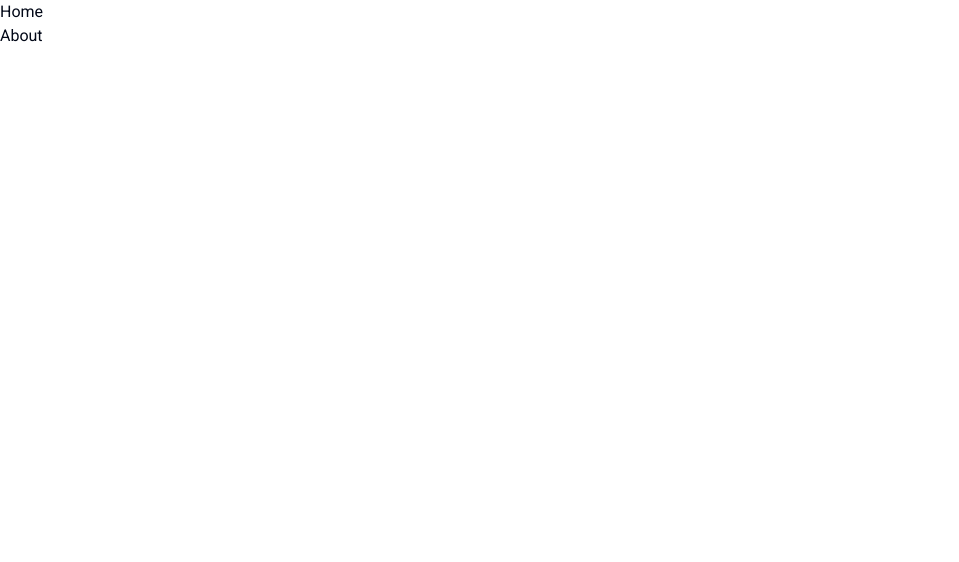
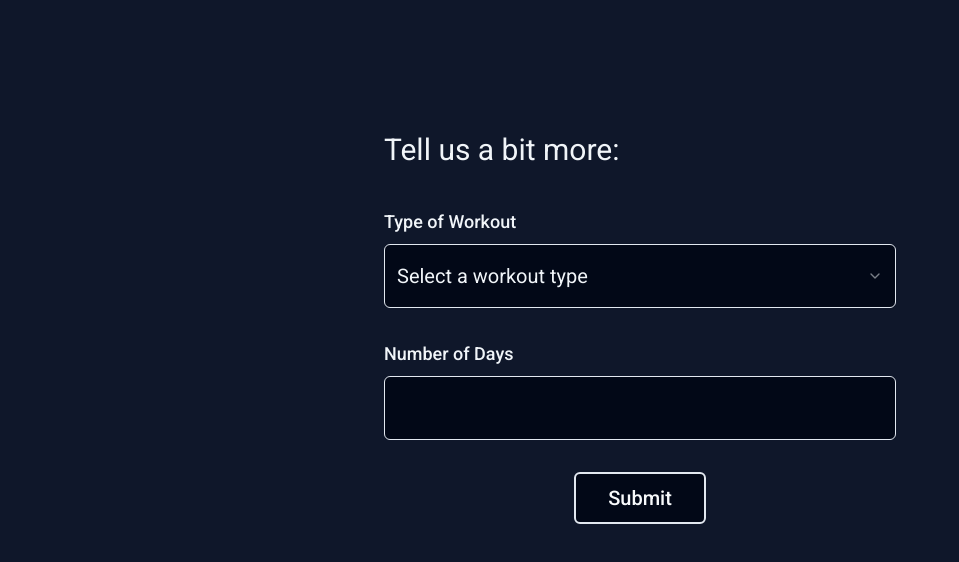
Before and after one commit to m1del/code4change, a React (Vite) app: page /Options in a window 1280 px wide. Before the commit this address had no page. Shown: the top 562 px of the page, without its empty margins (0-959 px from the left). Built offline with nearby package versions, Linux system fonts and the light colour scheme.

Commit message:
Options Form

```diff
--- a/package.json
+++ b/package.json
@@ -12,6 +12,7 @@
   "dependencies": {
     "@hookform/resolvers": "^3.3.4",
     "@radix-ui/react-label": "^2.0.2",
+    "@radix-ui/react-select": "^2.0.0",
     "@radix-ui/react-slot": "^1.0.2",
     "class-variance-authority": "^0.7.0",
     "clsx": "^2.1.0",
--- a/src/App.tsx
+++ b/src/App.tsx
@@ -3,38 +3,13 @@
 import Start from "./components/StartMenu/Start";
 import Options from "./components/OptionMenu/Options";
 
-const Home = () => (
-  <div>
-    <h2>Home Page</h2>
-    <Button>Home Button</Button>
-  </div>
-);
-
-const About = () => (
-  <div>
-    <h2>About Page</h2>
-    <Button>About Button</Button>
-  </div>
-);
-
 export default function App() {
   return (
     <Router>
-      <div>
-        <nav>
-          <ul>
-            <li>
-              <Link to="/">Home</Link>
-            </li>
-            <li>
-              <Link to="/about">About</Link>
-            </li>
-          </ul>
-        </nav>
-
+      <div className="text-secondary h-screen flex items-center justify-center pb-36 bg-primary">
         <Routes>
-          <Route path="/" element={<Home />} />
-          <Route path="/about" element={<About />} />
+          <Route path="/" element={<Start />} />
+          <Route path="/Options" element={<Options />} />
         </Routes>
       </div>
     </Router>
--- a/src/components/OptionMenu/Options.tsx
+++ b/src/components/OptionMenu/Options.tsx
@@ -7,57 +7,85 @@
 import {
   Form,
   FormControl,
-  FormDescription,
   FormField,
   FormItem,
   FormLabel,
   FormMessage,
 } from "@/components/ui/form";
+import { Button } from "@/components/ui/button";
+import {
+  Select,
+  SelectContent,
+  SelectItem,
+  SelectTrigger,
+  SelectValue,
+} from "@/components/ui/select";
 import { Input } from "@/components/ui/input";
-import { Button } from "@/components/ui/button";
 
-const formSchema = z.object({
-  username: z.string().min(0).max(50),
+const FormSchema = z.object({
+  type_workout: z.string({
+    required_error: "Please select a workout type.",
+  }),
+  num_days: z.string({ required_error: "Please select a number of days." }),
 });
 
 export default function Options() {
-  const form = useForm<z.infer<typeof formSchema>>({
-    resolver: zodResolver(formSchema),
-    defaultValues: {
-      username: "",
-    },
+  const form = useForm<z.infer<typeof FormSchema>>({
+    resolver: zodResolver(FormSchema),
   });
 
-  function onSubmit(values: z.infer<typeof formSchema>) {
-    // Do something with the form values.
-    // ✅ This will be type-safe and validated.
+  function onSubmit(values: z.infer<typeof FormSchema>) {
     console.log(values);
   }
 
   return (
-    <>
-      <h3>Tell us a bit more:</h3>
+    <div className="flex flex-col w-[40%]">
+      <h3 className="text-3xl mb-10">Tell us a bit more:</h3>
       <Form {...form}>
         <form onSubmit={form.handleSubmit(onSubmit)} className="space-y-8">
           <FormField
             control={form.control}
-            name="username"
+            name="type_workout"
             render={({ field }) => (
               <FormItem>
-                <FormLabel>Username</FormLabel>
-                <FormControl>
-                  <Input placeholder="shadcn" {...field} />
-                </FormControl>
-                <FormDescription>
-                  This is your public display name.
-                </FormDescription>
+                <FormLabel className="text-lg">Type of Workout</FormLabel>
+                <Select
+                  onValueChange={field.onChange}
+                  defaultValue={field.value}
+                >
+                  <FormControl>
+                    <SelectTrigger>
+                      <SelectValue placeholder="Select a workout type" />
+                    </SelectTrigger>
+                  </FormControl>
+                  <SelectContent>
+                    <SelectItem value="Weightlifting">Weightlifting</SelectItem>
+                    <SelectItem value="Cardio">Cardio</SelectItem>
+                    <SelectItem value="Calisthenics">Calisthenics</SelectItem>
+                  </SelectContent>
+                </Select>
                 <FormMessage />
               </FormItem>
             )}
           />
-          <Button type="submit">Submit</Button>
+          <FormField
+            control={form.control}
+            name="num_days"
+            render={({ field }) => (
+              <FormItem>
+                <FormLabel className="text-lg">Number of Days</FormLabel>
+                <Input type="number" {...field} />
+                <FormMessage />
+              </FormItem>
+            )}
+          />
+          <div className="w-full flex justify-center">
+            <Button size="lg" type="submit" className="text-xl border-2">
+              Submit
+            </Button>
+          </div>
         </form>
       </Form>
-    </>
+    </div>
   );
 }
--- a/src/components/ui/button.tsx
+++ b/src/components/ui/button.tsx
@@ -1,15 +1,15 @@
-import * as React from "react"
-import { Slot } from "@radix-ui/react-slot"
-import { cva, type VariantProps } from "class-variance-authority"
+import * as React from "react";
+import { Slot } from "@radix-ui/react-slot";
+import { cva, type VariantProps } from "class-variance-authority";
 
-import { cn } from "@/lib/utils"
+import { cn } from "@/lib/utils";
 
 const buttonVariants = cva(
   "inline-flex items-center justify-center whitespace-nowrap rounded-md text-sm font-medium ring-offset-background transition-colors focus-visible:outline-none focus-visible:ring-2 focus-visible:ring-ring focus-visible:ring-offset-2 disabled:pointer-events-none disabled:opacity-50",
   {
     variants: {
       variant: {
-        default: "bg-primary text-primary-foreground hover:bg-primary/90",
+        default: "bg-background text-primary-foreground hover:bg-primary/90",
         destructive:
           "bg-destructive text-destructive-foreground hover:bg-destructive/90",
         outline:
@@ -22,7 +22,7 @@
       size: {
         default: "h-10 px-4 py-2",
         sm: "h-9 rounded-md px-3",
-        lg: "h-11 rounded-md px-8",
+        lg: "h-11 rounded-md px-8 py-6",
         icon: "h-10 w-10",
       },
     },
@@ -31,26 +31,26 @@
       size: "default",
     },
   }
-)
+);
 
 export interface ButtonProps
   extends React.ButtonHTMLAttributes<HTMLButtonElement>,
     VariantProps<typeof buttonVariants> {
-  asChild?: boolean
+  asChild?: boolean;
 }
 
 const Button = React.forwardRef<HTMLButtonElement, ButtonProps>(
   ({ className, variant, size, asChild = false, ...props }, ref) => {
-    const Comp = asChild ? Slot : "button"
+    const Comp = asChild ? Slot : "button";
     return (
       <Comp
         className={cn(buttonVariants({ variant, size, className }))}
         ref={ref}
         {...props}
       />
-    )
+    );
   }
-)
-Button.displayName = "Button"
+);
+Button.displayName = "Button";
 
-export { Button, buttonVariants }
+export { Button, buttonVariants };
--- a/src/components/ui/input.tsx
+++ b/src/components/ui/input.tsx
@@ -1,6 +1,6 @@
-import * as React from "react"
+import * as React from "react";
 
-import { cn } from "@/lib/utils"
+import { cn } from "@/lib/utils";
 
 export interface InputProps
   extends React.InputHTMLAttributes<HTMLInputElement> {}
@@ -11,15 +11,15 @@
       <input
         type={type}
         className={cn(
-          "flex h-10 w-full rounded-md border border-input bg-background px-3 py-2 text-sm ring-offset-background file:border-0 file:bg-transparent file:text-sm file:font-medium placeholder:text-muted-foreground focus-visible:outline-none focus-visible:ring-2 focus-visible:ring-ring focus-visible:ring-offset-2 disabled:cursor-not-allowed disabled:opacity-50",
+          "flex h-16 w-full rounded-md border border-input bg-background px-3 py-2 text-lg ring-offset-background file:border-0 file:bg-transparent file:text-lg file:font-medium placeholder:text-muted-foreground focus-visible:outline-none focus-visible:ring-2 focus-visible:ring-ring focus-visible:ring-offset-2 disabled:cursor-not-allowed disabled:opacity-50",
           className
         )}
         ref={ref}
         {...props}
       />
-    )
+    );
   }
-)
-Input.displayName = "Input"
+);
+Input.displayName = "Input";
 
-export { Input }
+export { Input };
--- /dev/null
+++ b/src/components/ui/select.tsx
@@ -0,0 +1,158 @@
+import * as React from "react";
+import * as SelectPrimitive from "@radix-ui/react-select";
+import { Check, ChevronDown, ChevronUp } from "lucide-react";
+
+import { cn } from "@/lib/utils";
+
+const Select = SelectPrimitive.Root;
+
+const SelectGroup = SelectPrimitive.Group;
+
+const SelectValue = SelectPrimitive.Value;
+
+const SelectTrigger = React.forwardRef<
+  React.ElementRef<typeof SelectPrimitive.Trigger>,
+  React.ComponentPropsWithoutRef<typeof SelectPrimitive.Trigger>
+>(({ className, children, ...props }, ref) => (
+  <SelectPrimitive.Trigger
+    ref={ref}
+    className={cn(
+      "flex h-16 w-full items-center justify-between rounded-md border border-input bg-background px-3 py-2 text-xl ring-offset-background placeholder:text-black focus:outline-none focus:ring-2 focus:ring-ring focus:ring-offset-2 disabled:cursor-not-allowed disabled:opacity-50 [&>span]:line-clamp-1",
+      className
+    )}
+    {...props}
+  >
+    {children}
+    <SelectPrimitive.Icon asChild>
+      <ChevronDown className="h-4 w-4 opacity-50" />
+    </SelectPrimitive.Icon>
+  </SelectPrimitive.Trigger>
+));
+SelectTrigger.displayName = SelectPrimitive.Trigger.displayName;
+
+const SelectScrollUpButton = React.forwardRef<
+  React.ElementRef<typeof SelectPrimitive.ScrollUpButton>,
+  React.ComponentPropsWithoutRef<typeof SelectPrimitive.ScrollUpButton>
+>(({ className, ...props }, ref) => (
+  <SelectPrimitive.ScrollUpButton
+    ref={ref}
+    className={cn(
+      "flex cursor-default items-center justify-center py-1",
+      className
+    )}
+    {...props}
+  >
+    <ChevronUp className="h-4 w-4" />
+  </SelectPrimitive.ScrollUpButton>
+));
+SelectScrollUpButton.displayName = SelectPrimitive.ScrollUpButton.displayName;
+
+const SelectScrollDownButton = React.forwardRef<
+  React.ElementRef<typeof SelectPrimitive.ScrollDownButton>,
+  React.ComponentPropsWithoutRef<typeof SelectPrimitive.ScrollDownButton>
+>(({ className, ...props }, ref) => (
+  <SelectPrimitive.ScrollDownButton
+    ref={ref}
+    className={cn(
+      "flex cursor-default items-center justify-center py-1",
+      className
+    )}
+    {...props}
+  >
+    <ChevronDown className="h-4 w-4" />
+  </SelectPrimitive.ScrollDownButton>
+));
+SelectScrollDownButton.displayName =
+  SelectPrimitive.ScrollDownButton.displayName;
+
+const SelectContent = React.forwardRef<
+  React.ElementRef<typeof SelectPrimitive.Content>,
+  React.ComponentPropsWithoutRef<typeof SelectPrimitive.Content>
+>(({ className, children, position = "popper", ...props }, ref) => (
+  <SelectPrimitive.Portal>
+    <SelectPrimitive.Content
+      ref={ref}
+      className={cn(
+        "relative z-50 max-h-96 min-w-[8rem] overflow-hidden rounded-md border bg-popover text-popover-foreground shadow-md data-[state=open]:animate-in data-[state=closed]:animate-out data-[state=closed]:fade-out-0 data-[state=open]:fade-in-0 data-[state=closed]:zoom-out-95 data-[state=open]:zoom-in-95 data-[side=bottom]:slide-in-from-top-2 data-[side=left]:slide-in-from-right-2 data-[side=right]:slide-in-from-left-2 data-[side=top]:slide-in-from-bottom-2",
+        position === "popper" &&
+          "data-[side=bottom]:translate-y-1 data-[side=left]:-translate-x-1 data-[side=right]:translate-x-1 data-[side=top]:-translate-y-1",
+        className
+      )}
+      position={position}
+      {...props}
+    >
+      <SelectScrollUpButton />
+      <SelectPrimitive.Viewport
+        className={cn(
+          "p-1",
+          position === "popper" &&
+            "h-[var(--radix-select-trigger-height)] w-full min-w-[var(--radix-select-trigger-width)]"
+        )}
+      >
+        {children}
+      </SelectPrimitive.Viewport>
+      <SelectScrollDownButton />
+    </SelectPrimitive.Content>
+  </SelectPrimitive.Portal>
+));
+SelectContent.displayName = SelectPrimitive.Content.displayName;
+
+const SelectLabel = React.forwardRef<
+  React.ElementRef<typeof SelectPrimitive.Label>,
+  React.ComponentPropsWithoutRef<typeof SelectPrimitive.Label>
+>(({ className, ...props }, ref) => (
+  <SelectPrimitive.Label
+    ref={ref}
+    className={cn("py-1.5 pl-8 pr-2 text-lg font-semibold", className)}
+    {...props}
+  />
+));
+SelectLabel.displayName = SelectPrimitive.Label.displayName;
+
+const SelectItem = React.forwardRef<
+  React.ElementRef<typeof SelectPrimitive.Item>,
+  React.ComponentPropsWithoutRef<typeof SelectPrimitive.Item>
+>(({ className, children, ...props }, ref) => (
+  <SelectPrimitive.Item
+    ref={ref}
+    className={cn(
+      "relative flex w-full cursor-default select-none items-center rounded-sm py-1.5 pl-8 pr-2 text-lg outline-none focus:bg-accent focus:text-accent-foreground data-[disabled]:pointer-events-none data-[disabled]:opacity-50",
+      className
+    )}
+    {...props}
+  >
+    <span className="absolute left-2 flex h-3.5 w-3.5 items-center justify-center">
+      <SelectPrimitive.ItemIndicator>
+        <Check className="h-4 w-4" />
+      </SelectPrimitive.ItemIndicator>
+    </span>
+
+    <SelectPrimitive.ItemText>{children}</SelectPrimitive.ItemText>
+  </SelectPrimitive.Item>
+));
+SelectItem.displayName = SelectPrimitive.Item.displayName;
+
+const SelectSeparator = React.forwardRef<
+  React.ElementRef<typeof SelectPrimitive.Separator>,
+  React.ComponentPropsWithoutRef<typeof SelectPrimitive.Separator>
+>(({ className, ...props }, ref) => (
+  <SelectPrimitive.Separator
+    ref={ref}
+    className={cn("-mx-1 my-1 h-px bg-muted", className)}
+    {...props}
+  />
+));
+SelectSeparator.displayName = SelectPrimitive.Separator.displayName;
+
+export {
+  Select,
+  SelectGroup,
+  SelectValue,
+  SelectTrigger,
+  SelectContent,
+  SelectLabel,
+  SelectItem,
+  SelectSeparator,
+  SelectScrollUpButton,
+  SelectScrollDownButton,
+};
--- a/src/index.css
+++ b/src/index.css
@@ -5,7 +5,7 @@
 @layer base {
   :root {
     font-family: "Roboto", sans-serif;
-    --background: 0 0% 100%;
+    --background: 222.2 84% 4.9%;
     --foreground: 222.2 84% 4.9%;
 
     --card: 0 0% 100%;
@@ -36,38 +36,6 @@
 
     --radius: 0.5rem;
   }
-
-  .dark {
-    --background: 222.2 84% 4.9%;
-    --foreground: 210 40% 98%;
-
-    --card: 222.2 84% 4.9%;
-    --card-foreground: 210 40% 98%;
-
-    --popover: 222.2 84% 4.9%;
-    --popover-foreground: 210 40% 98%;
-
-    --primary: 210 40% 98%;
-    --primary-foreground: 222.2 47.4% 11.2%;
-
-    --secondary: 217.2 32.6% 17.5%;
-    --secondary-foreground: 210 40% 98%;
-
-    --muted: 217.2 32.6% 17.5%;
-    --muted-foreground: 215 20.2% 65.1%;
-
-    --accent: 217.2 32.6% 17.5%;
-    --accent-foreground: 210 40% 98%;
-
-    --destructive: 0 62.8% 30.6%;
-    --destructive-foreground: 210 40% 98%;
-
-    --border: 217.2 32.6% 17.5%;
-    --input: 217.2 32.6% 17.5%;
-    --ring: 212.7 26.8% 83.9%;
-
-    font-family: "Roboto", sans-serif;
-  }
 }
 
 @layer base {
```
Also changed, not shown: src/components/ui/form.tsx (+47 -46 lines), 1 other file (tests, documents, lock files or other folders).
